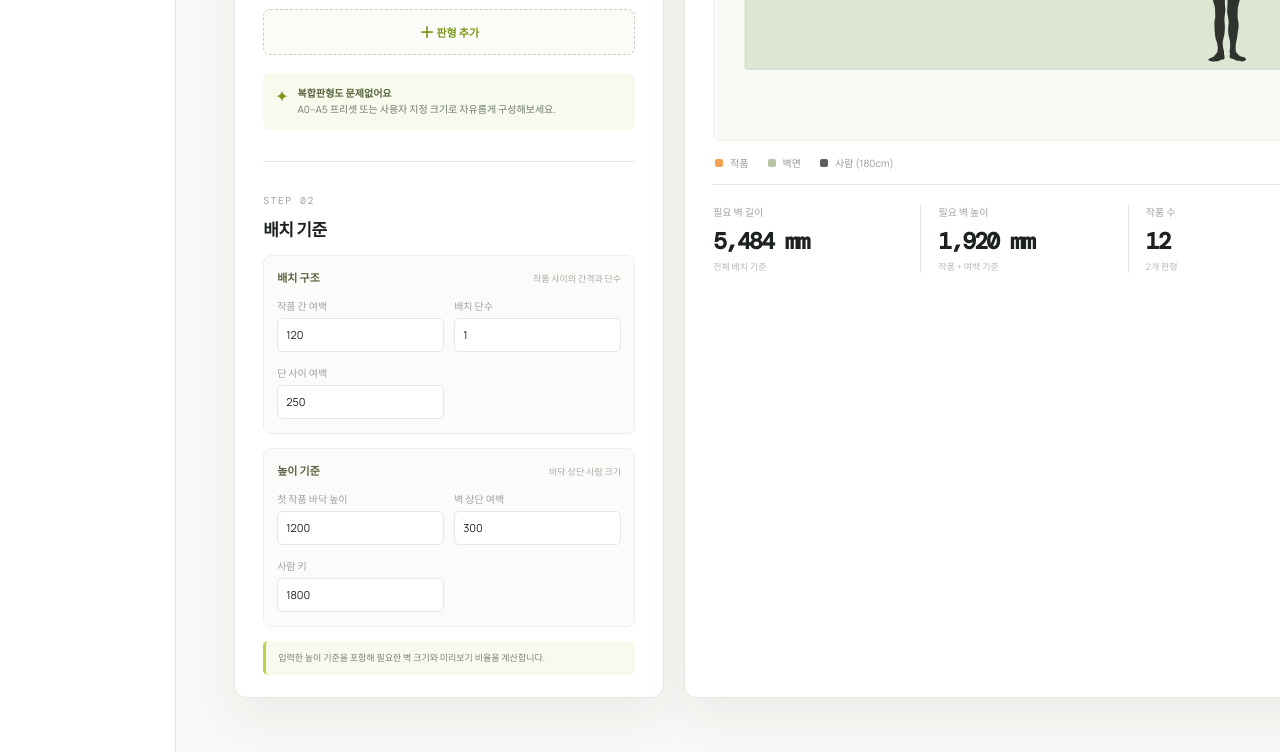
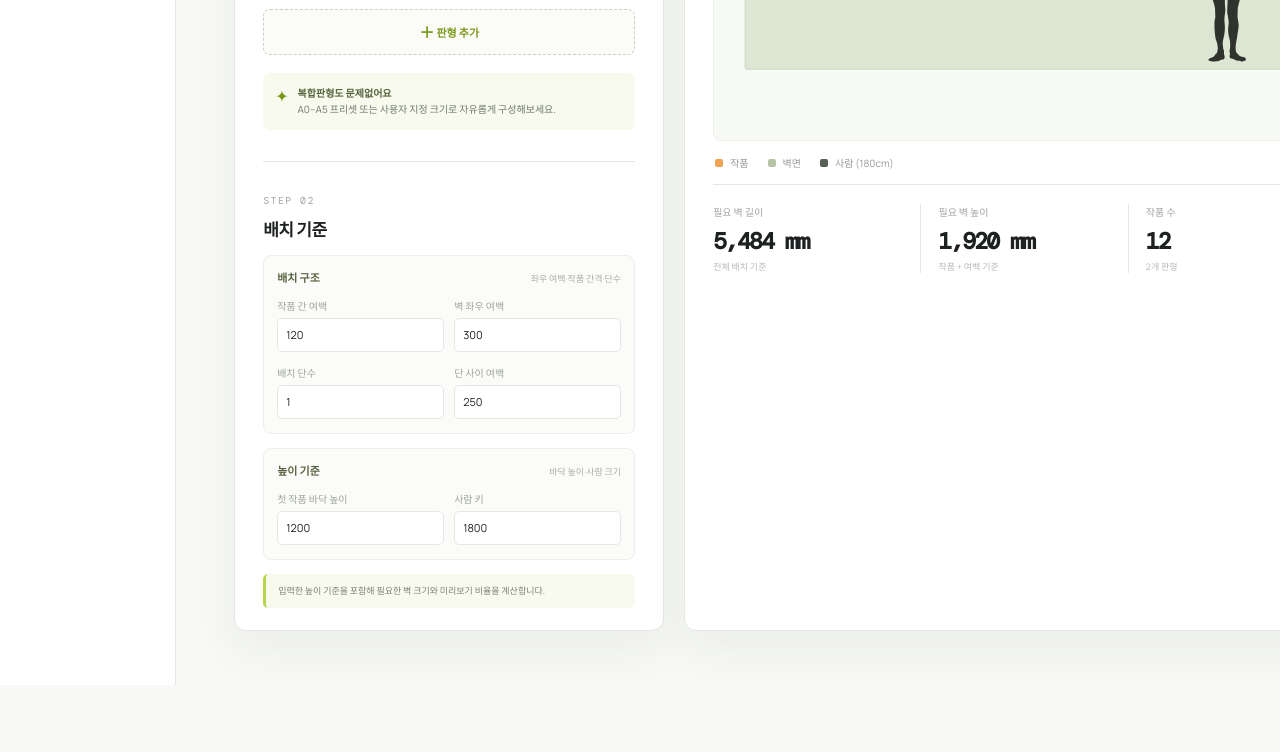
Before and after one commit to conandoil13-sketch/exhibition_calculator, a plain HTML site: page index.html in a window 1280 px wide. Shown: the part 695-1447 px from the top of the page. After the commit the page ends 1380 px from the top, so only its background shows below. Drawn offline with nearby package versions, Linux system fonts and the light colour scheme.

Commit message:
Correct margin label and regroup layout settings

```diff
--- a/index.html
+++ b/index.html
@@ -35,8 +35,8 @@
 
             <div class="settings-block" id="settings">
               <div class="panel-heading compact"><div><span class="section-kicker">STEP 02</span><h2>배치 기준</h2></div></div>
-              <div class="setting-group"><div class="setting-group-heading"><strong>배치 구조</strong><span>작품 사이의 간격과 단수</span></div><div class="field-grid"><label>작품 간 여백<input id="gapInput" type="number" min="0" value="120" /></label><label>배치 단수<input id="rowCountInput" type="number" min="1" value="1" /></label><label>단 사이 여백<input id="rowGapInput" type="number" min="0" value="250" /></label></div></div>
-              <div class="setting-group"><div class="setting-group-heading"><strong>높이 기준</strong><span>바닥·상단·사람 크기</span></div><div class="field-grid"><label>첫 작품 바닥 높이<input id="firstArtworkHeight" type="number" min="0" value="1200" /></label><label>벽 상단 여백<input id="marginInput" type="number" min="0" value="300" /></label><label>사람 키<input id="personHeight" type="number" min="1" value="1800" /></label></div></div>
+              <div class="setting-group"><div class="setting-group-heading"><strong>배치 구조</strong><span>좌우 여백·작품 간격·단수</span></div><div class="field-grid"><label>작품 간 여백<input id="gapInput" type="number" min="0" value="120" /></label><label>벽 좌우 여백<input id="marginInput" type="number" min="0" value="300" /></label><label>배치 단수<input id="rowCountInput" type="number" min="1" value="1" /></label><label>단 사이 여백<input id="rowGapInput" type="number" min="0" value="250" /></label></div></div>
+              <div class="setting-group"><div class="setting-group-heading"><strong>높이 기준</strong><span>바닥 높이·사람 크기</span></div><div class="field-grid"><label>첫 작품 바닥 높이<input id="firstArtworkHeight" type="number" min="0" value="1200" /></label><label>사람 키<input id="personHeight" type="number" min="1" value="1800" /></label></div></div>
               <div class="settings-note">입력한 높이 기준을 포함해 필요한 벽 크기와 미리보기 비율을 계산합니다.</div>
             </div>
 
```
